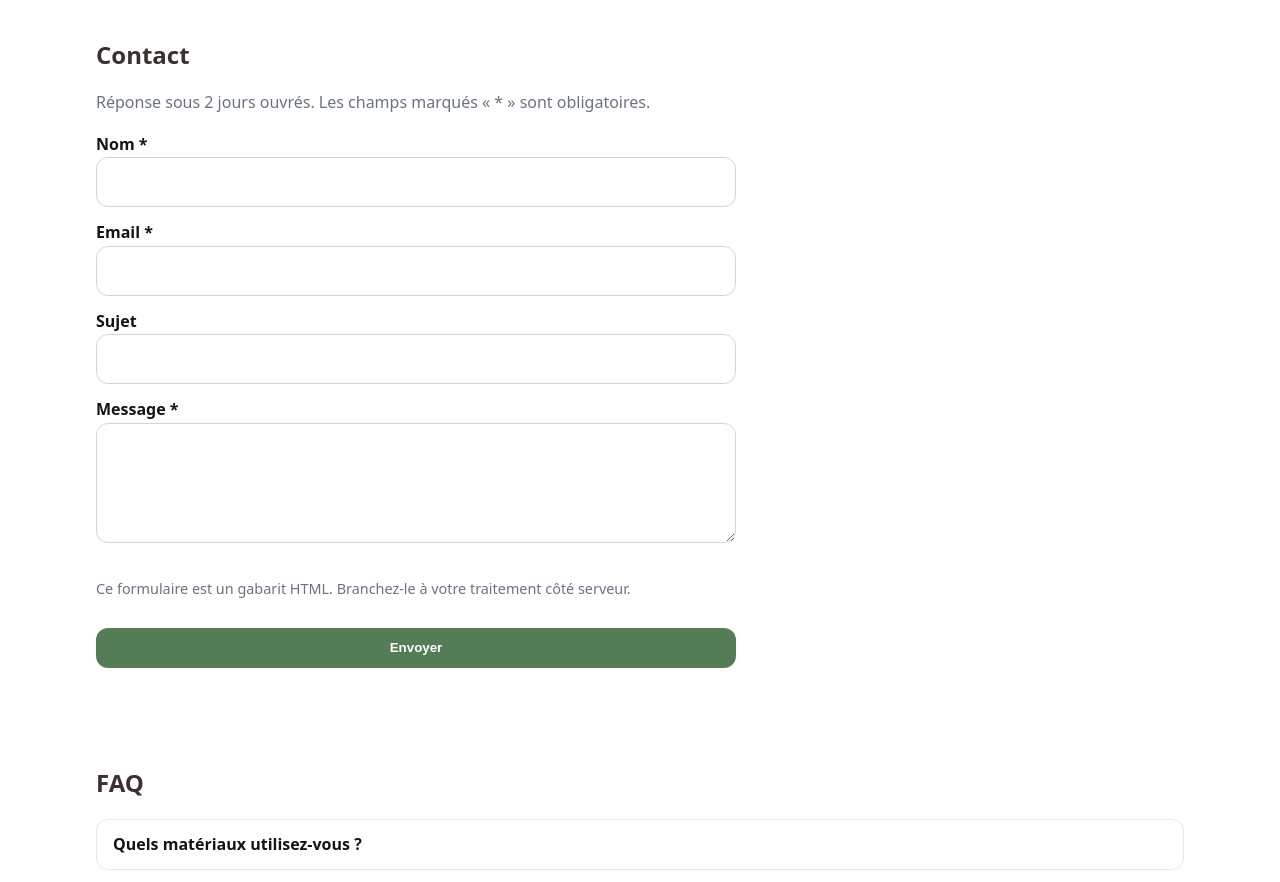
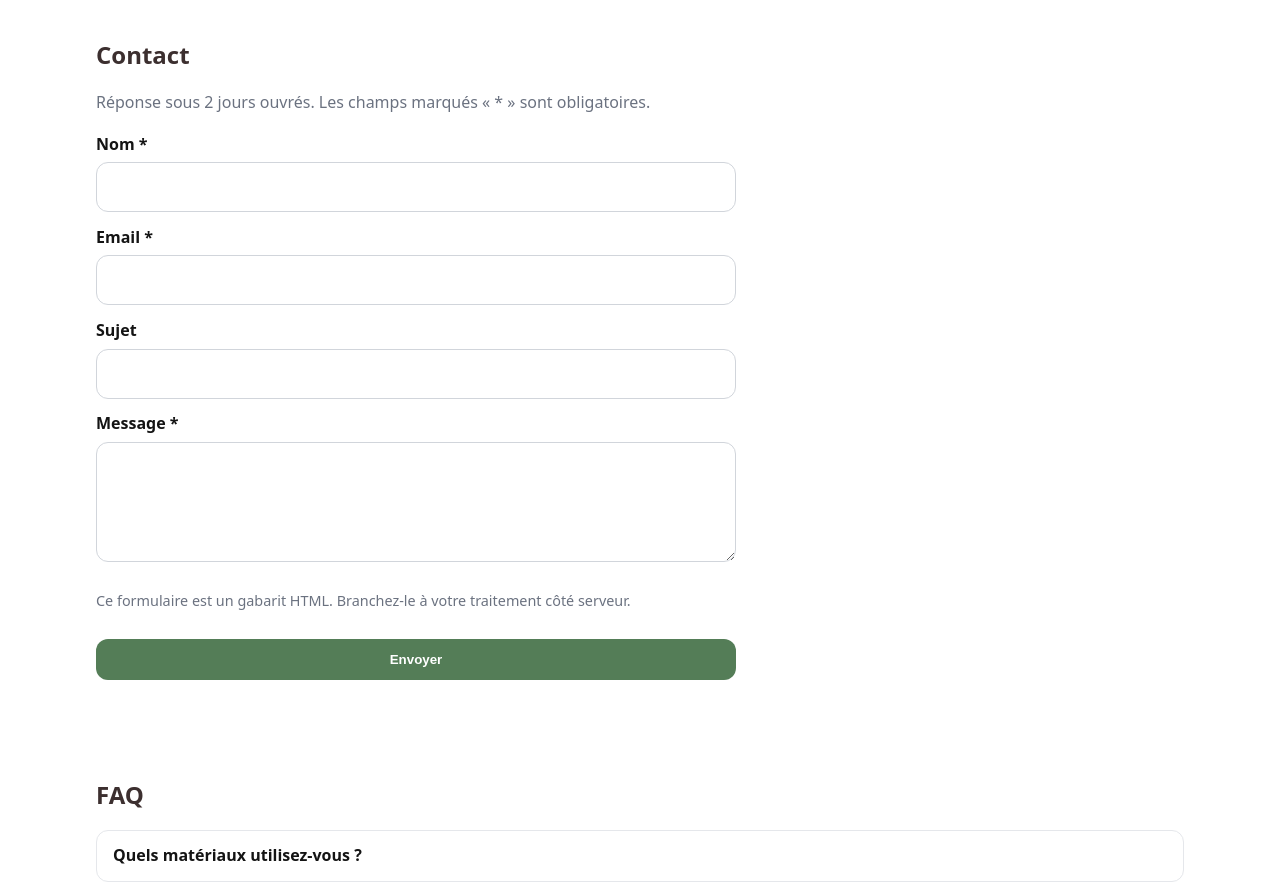
Before and after one commit to lucadotty06-commits/meubles-and-CO, a plain HTML site: page index.html in a window 1280 px wide. Shown: the part 1880-2762 px from the top of the page. Drawn offline with Linux system fonts and the light colour scheme.

Commit message:
last push

```diff
--- a/assets/css/style.css
+++ b/assets/css/style.css
@@ -292,6 +292,13 @@ textarea {
     transition: all .2s ease;
 }
 
+.flex-col {
+    display: flex;
+    flex-direction: column;
+    gap: .3rem;
+}
+
+
 /* ===== FAQ ===== */
 details {
     border: 1px solid #e5e7eb;
--- a/index.html
+++ b/index.html
@@ -119,19 +119,19 @@
                         <h2 id="t-contact">Contact</h2>
                         <p class="lead">Réponse sous 2 jours ouvrés. Les champs marqués « * » sont obligatoires.</p>
                         <form aria-describedby="hint-contact">
-                              <div>
+                              <div class="flex-col">
                                     <label for="nom">Nom *</label>
                                     <input id="nom" name="nom" type="text" autocomplete="name" required />
                               </div>
-                              <div>
+                              <div class="flex-col">
                                     <label for="email">Email *</label>
                                     <input id="email" name="email" type="email" autocomplete="email" required />
                               </div>
-                              <div>
+                              <div class="flex-col">
                                     <label for="sujet">Sujet</label>
                                     <input id="sujet" name="sujet" type="text" />
                               </div>
-                              <div>
+                              <div class="flex-col">
                                     <label for="message">Message *</label>
                                     <textarea id="message" name="message" required></textarea>
                               </div>
```
